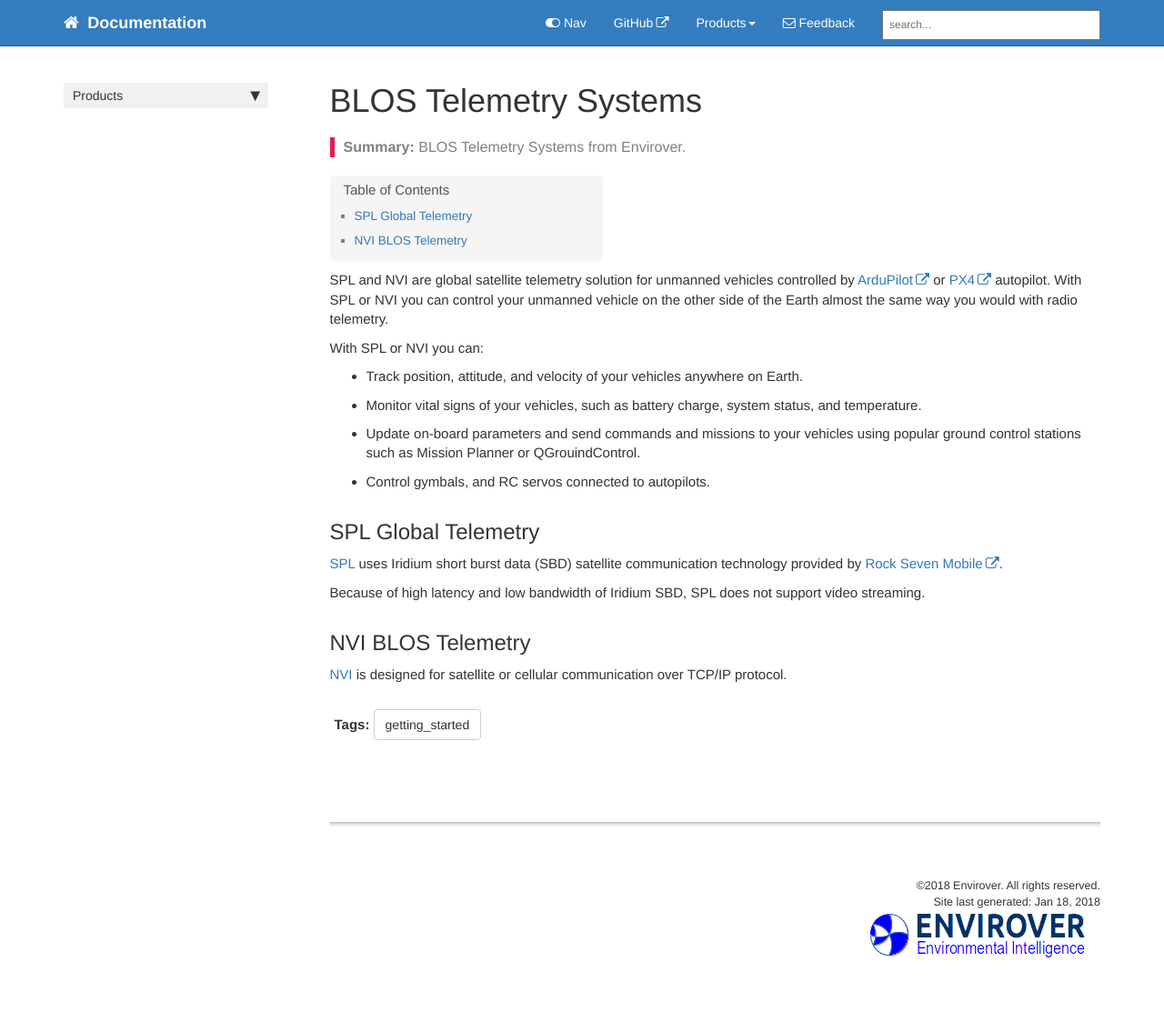
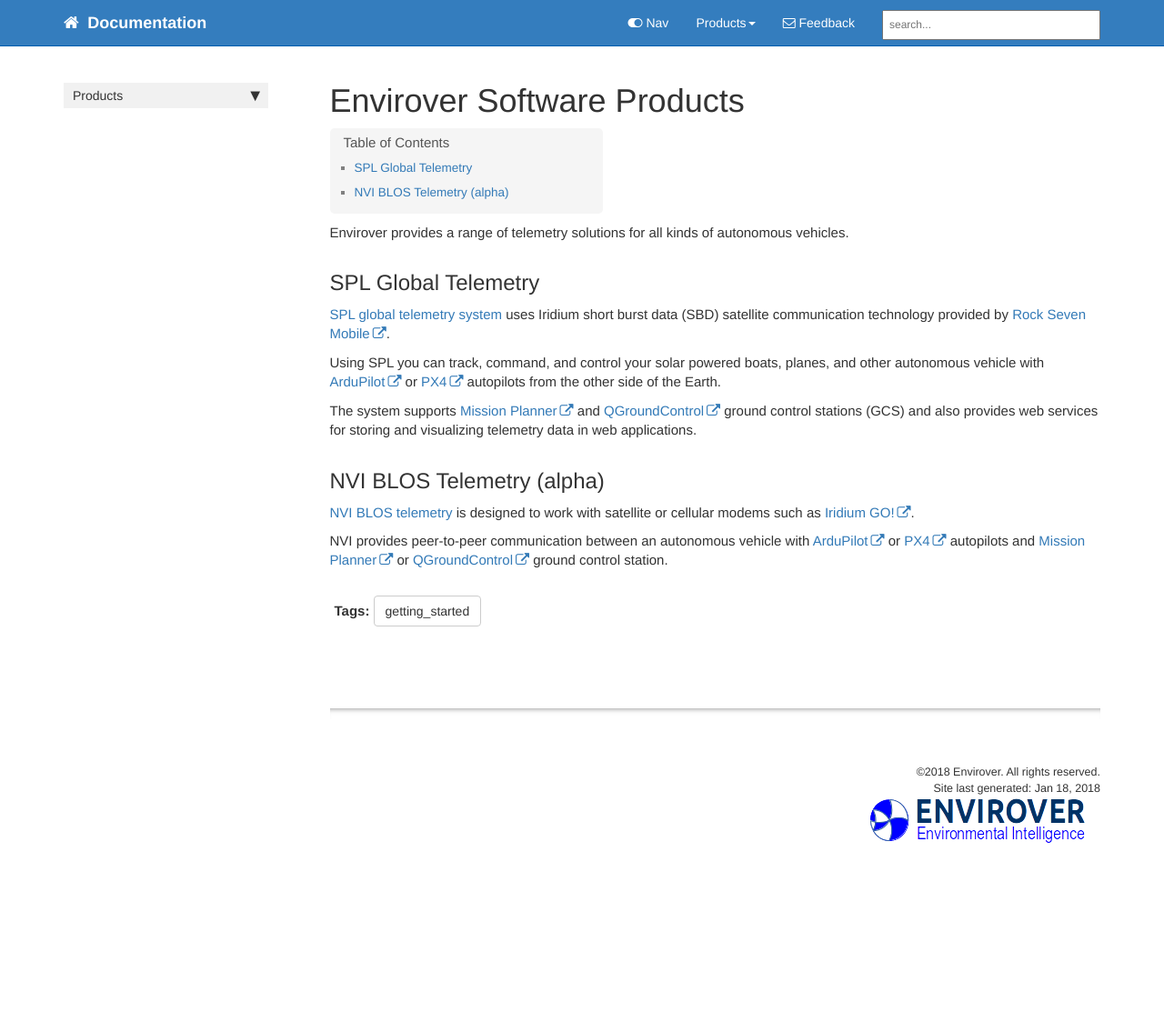
Before and after one commit to envirover/spldocs, a Jekyll site: the page built from index.md, in a window 1280 px wide. Shown: the whole page at 91% size. Built offline with Jekyll 4.4.1, drawn with Linux system fonts in a browser that asks for light colours; nearby versions of some CDN libraries; comment, search, counter and statistics services are not loaded; after the commit the page ends 987 px from its top, so only the background shows below that.

Commit message:
Updated index.md

```diff
--- a/Gemfile
+++ b/Gemfile
@@ -1,4 +1,4 @@
 source "https://rubygems.org"
 
-gem 'github-pages', group: :jekyll_plugins
+gem 'github-pages'
 gem 'wdm', '>= 0.1.0' if Gem.win_platform?
--- a/_config.yml
+++ b/_config.yml
@@ -6,7 +6,7 @@ output: web
 topnav_title: Documentation
 # this appears on the top navigation bar next to the home button
 
-site_title: BLOS Telemetry Systems
+site_title: Envirover Software Products
 # this appears in the html browser tab for the site title (seen mostly by search engines, not users)
 
 company_name: Envirover
--- a/_data/topnav.yml
+++ b/_data/topnav.yml
@@ -3,8 +3,6 @@
 topnav:
 - title: Topnav
   items:
-    - title: GitHub
-      external_url: https://github.com/envirover/docs
 
 #Topnav dropdowns
 topnav_dropdowns:
--- a/index.md
+++ b/index.md
@@ -1,27 +1,25 @@
 ---
-title: "BLOS Telemetry Systems"
-keywords: blos, satellite, telemetry, unmanned vehicles
+title: "Envirover Software Products"
+keywords: blos, satellite, blos, telemetry, autonomous vehicles
 tags: [getting_started]
 sidebar: home_sidebar
 permalink: index.html
-summary: BLOS Telemetry Systems from Envirover.
 ---
 
-SPL and NVI are global satellite telemetry solution for unmanned vehicles controlled by [ArduPilot](http://ardupilot.org/) or [PX4](http://px4.io/) autopilot.
-With SPL or NVI you can control your unmanned vehicle on the other side of the Earth almost the same way you would with radio telemetry.
+Envirover provides a range of telemetry solutions for all kinds of autonomous vehicles.
 
-With SPL or NVI you can:
-- Track position, attitude, and velocity of your vehicles anywhere on Earth.
-- Monitor vital signs of your vehicles, such as battery charge, system status, and temperature.
-- Update on-board parameters and send commands and missions to your vehicles using popular ground control stations such as Mission Planner or QGrouindControl.
-- Control gymbals, and RC servos connected to autopilots.
 
 ## SPL Global Telemetry
 
-[SPL](spl.html) uses Iridium short burst data (SBD) satellite communication technology provided by [Rock Seven Mobile](http://www.rock7mobile.com/).
+[SPL global telemetry system](spl.html) uses Iridium short burst data (SBD) satellite communication technology provided by [Rock Seven Mobile](http://www.rock7mobile.com/).
 
-Because of high latency and low bandwidth of Iridium SBD, SPL does not support video streaming.
+Using SPL you can track, command, and control your solar powered boats, planes, and other autonomous vehicle with [ArduPilot](http://ardupilot.org/) or [PX4](http://px4.io/) autopilots from the other side of the Earth.
 
-## NVI BLOS Telemetry
+The system supports  [Mission Planner](http://ardupilot.org/planner/) and [QGroundControl](http://qgroundcontrol.com/) ground control stations (GCS) and also provides web services for storing and visualizing telemetry data in web applications.
 
-[NVI](nvi.html) is designed for satellite or cellular communication over TCP/IP protocol.
+
+## NVI BLOS Telemetry (alpha)
+
+[NVI BLOS telemetry](nvi.html) is designed to work with satellite or cellular modems such as [Iridium GO!](https://www.iridium.com/products/details/iridiumgo).
+
+NVI provides peer-to-peer communication between an autonomous vehicle with [ArduPilot](http://ardupilot.org/) or [PX4](http://px4.io/) autopilots and [Mission Planner](http://ardupilot.org/planner/) or [QGroundControl](http://qgroundcontrol.com/) ground control station.
```
Also changed, not shown: pages/nvi/nvi.md (+14 -14 lines), pages/spl/spl.md (+2 -2 lines), pdfconfigs/config_mydoc_pdf.yml (deleted, +0 -20 lines), pdfconfigs/config_nvi_pdf.yml (renamed from pdfconfigs/config_product1_pdf.yml, +6 -6 lines), pdfconfigs/config_spl_pdf.yml (renamed from pdfconfigs/config_product2_pdf.yml, +7 -7 lines), Gemfile.lock, images/spl_logo.png (added), 5 other files.
